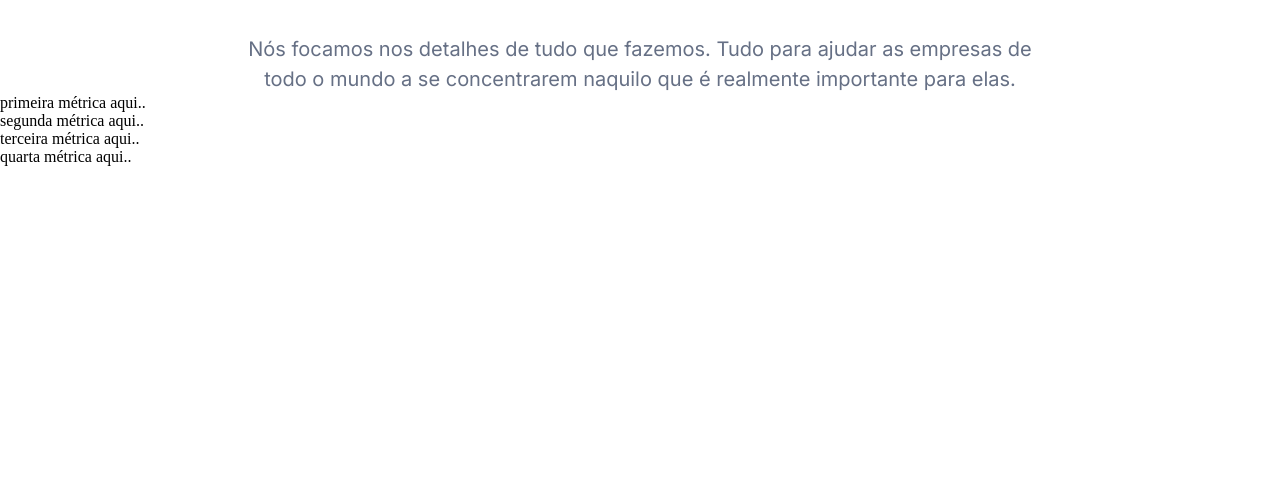
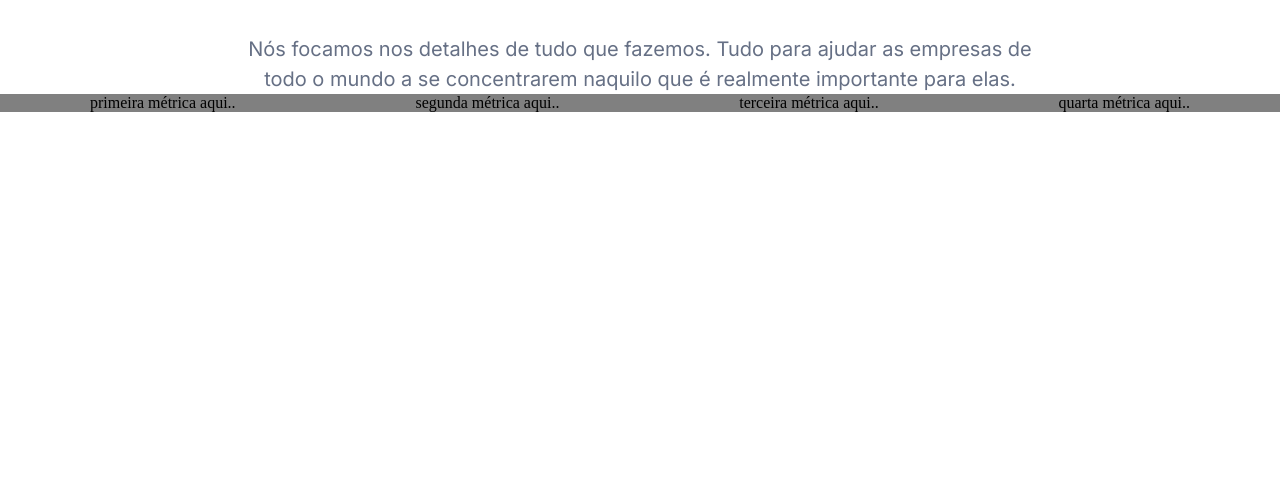
Before and after one commit to RafaeL-Malaquias/7daysOfCode-HTML-CSS-1, a plain HTML site: page index.html in a window 1280 px wide. Shown: the part 310-800 px from the top of the page. Drawn offline with Linux system fonts and the light colour scheme.

Commit message:
Update style.css

```diff
--- a/css/style.css
+++ b/css/style.css
@@ -88,3 +88,8 @@ a {
     margin-top: 30px;
 
 }
+
+.metricas-container {
+    background-color: gray;
+    display: flex;
+}
```
